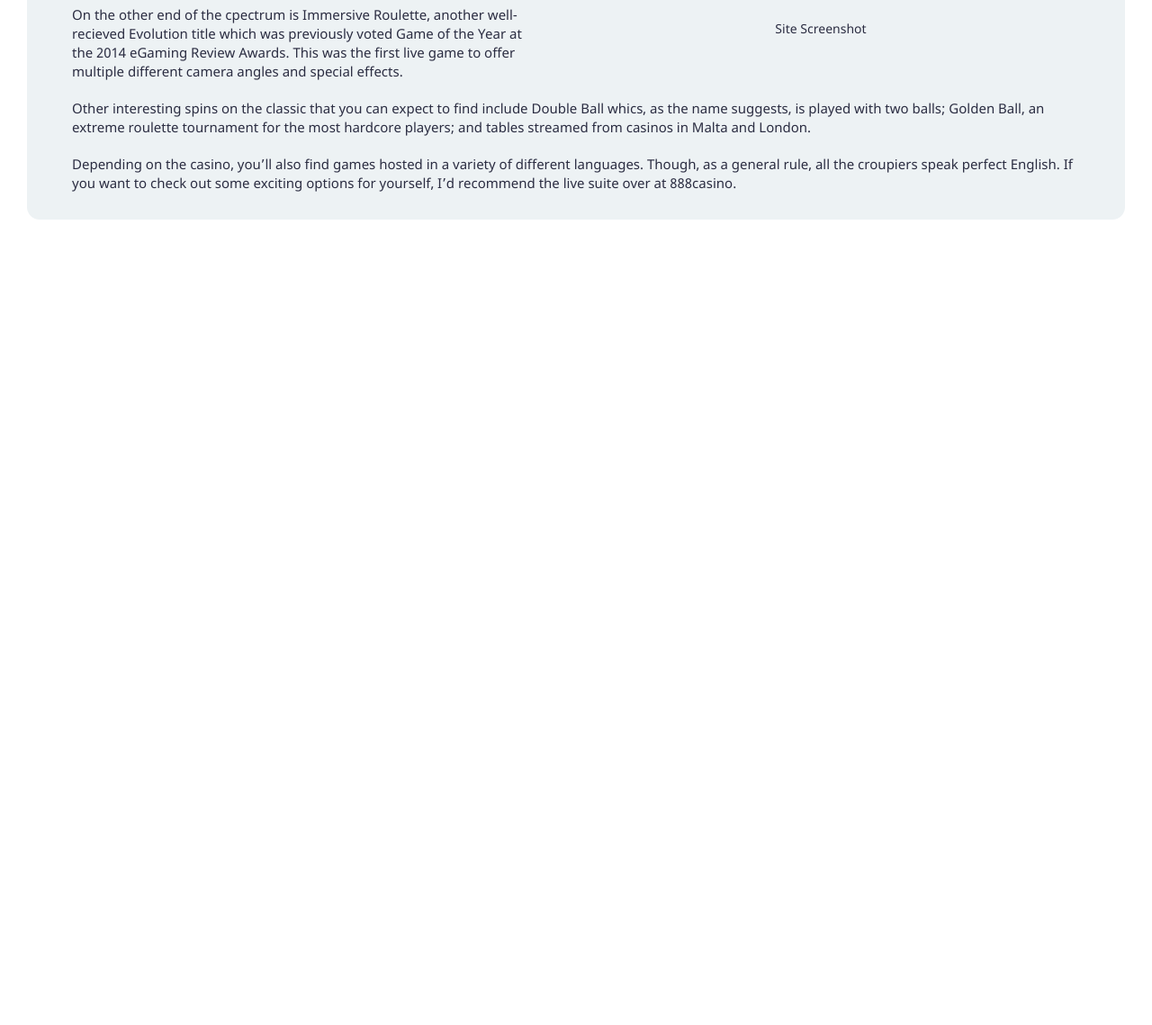
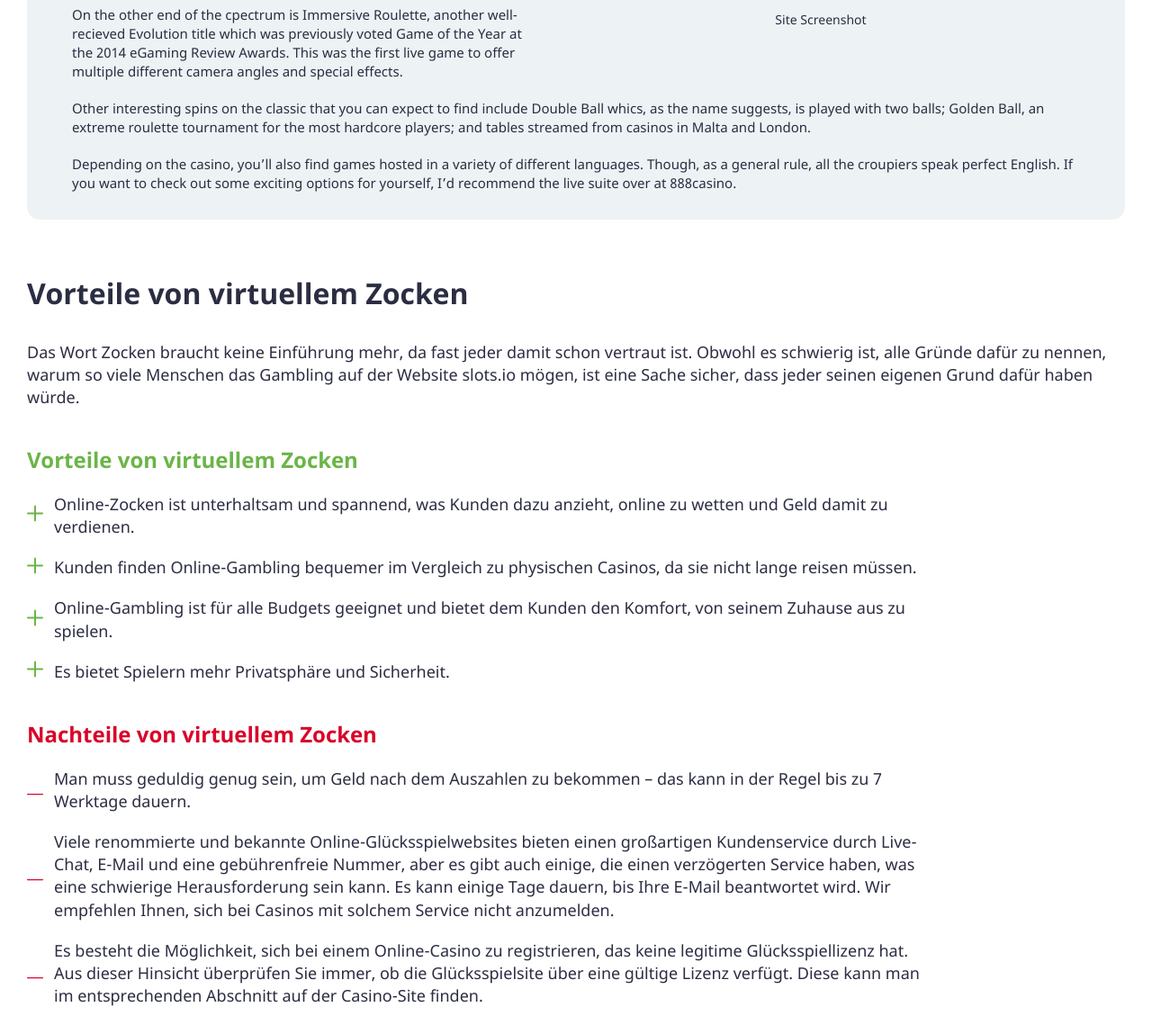
Before and after one commit to Killerlord1988/casinokopf.com, a website: page source/index.html in a window 1280 px wide. Shown: the part 3881-5020 px from the top of the page at 90% size. Before the commit the page ends 4125 px from the top, so only its background shows below. Drawn offline with nearby package versions, Linux system fonts and the light colour scheme; files that its build step writes are made by us from their sources.

Commit message:
add game-advantage

```diff
--- a/source/index.html
+++ b/source/index.html
@@ -269,6 +269,61 @@
         </div>
       </div>
     </section>
+    <section class="game-advantage">
+      <div class="container">
+        <div class="game-advantage__wrapper">
+          <h2>Vorteile von virtuellem Zocken</h2>
+          <p>Das Wort Zocken braucht keine Einführung mehr, da fast jeder damit schon vertraut ist. Obwohl es schwierig
+            ist, alle Gründe dafür zu nennen, warum so viele Menschen das Gambling auf der Website slots.io mögen, ist
+            eine Sache sicher, dass jeder seinen eigenen Grund dafür haben würde.</p>
+
+          <div class="game-advantage__items">
+            <div class="game-advantage__list game-advantage__list--plus">
+              <h3>Vorteile von virtuellem Zocken</h3>
+              <ul>
+                <li>
+                  <p>Online-Zocken ist unterhaltsam und spannend, was Kunden dazu anzieht, online zu wetten und Geld
+                    damit zu verdienen.</p>
+                </li>
+                <li>
+                  <p>Kunden finden Online-Gambling bequemer im Vergleich zu physischen Casinos, da sie nicht lange
+                    reisen müssen.</p>
+                </li>
+                <li>
+                  <p>Online-Gambling ist für alle Budgets geeignet und bietet dem Kunden den Komfort, von seinem Zuhause
+                    aus zu spielen.</p>
+                </li>
+                <li>
+                  <p>Es bietet Spielern mehr Privatsphäre und Sicherheit.</p>
+                </li>
+              </ul>
+            </div>
+            <div class="game-advantage__list game-advantage__list--minus">
+              <h3>Nachteile von virtuellem Zocken</h3>
+              <ul>
+                <li>
+                  <p>Man muss geduldig genug sein, um Geld nach dem Auszahlen zu bekommen – das kann in der Regel bis zu
+                    7 Werktage dauern.</p>
+                </li>
+                <li>
+                  <p>Viele renommierte und bekannte Online-Glücksspielwebsites bieten einen großartigen Kundenservice
+                    durch Live-Chat, E-Mail und eine gebührenfreie Nummer, aber es gibt auch einige, die einen
+                    verzögerten Service haben, was eine schwierige Herausforderung sein kann. Es kann einige Tage
+                    dauern, bis Ihre E-Mail beantwortet wird. Wir empfehlen Ihnen, sich bei Casinos mit solchem Service
+                    nicht anzumelden.</p>
+                </li>
+                <li>
+                  <p>Es besteht die Möglichkeit, sich bei einem Online-Casino zu registrieren, das keine legitime
+                    Glücksspiellizenz hat. Aus dieser Hinsicht überprüfen Sie immer, ob die Glücksspielsite über eine
+                    gültige Lizenz verfügt. Diese kann man im entsprechenden Abschnitt auf der Casino-Site finden.</p>
+                </li>
+              </ul>
+            </div>
+
+          </div>
+        </div>
+      </div>
+    </section>
 
   </main>
 
--- /dev/null
+++ b/source/sass/blocks/game-advantage.scss
@@ -0,0 +1,79 @@
+.game-advantage {
+  padding-top: 60px;
+}
+
+.game-advantage__wrapper h2 {
+  margin: 0;
+  font-weight: bold;
+  font-size: 32px;
+  line-height: 140%;
+}
+
+.game-advantage__wrapper p {
+  margin: 0;
+  margin-top: 30px;
+  font-size: 18px;
+  line-height: 140%;
+}
+
+.game-advantage__items {
+  margin-top: 40px;
+}
+
+.game-advantage__list {
+  max-width: 1014px;
+  margin-top: 40px;
+}
+
+.game-advantage__list ul {
+  margin: 0;
+  padding: 0;
+  list-style: none;
+}
+
+.game-advantage__list li {
+  position: relative;
+  margin: 20px 0;
+  padding-left: 30px;
+}
+
+.game-advantage__list h3 {
+  margin: 0;
+  font-weight: bold;
+  font-size: 24px;
+  line-height: 140%;
+}
+
+.game-advantage__list p {
+  margin: 0;
+  margin-top: 20px;
+  font-size: 18px;
+  line-height: 140%;
+}
+
+.game-advantage__list--plus h3 {
+  color: $color-green;
+}
+
+.game-advantage__list--minus h3 {
+  color: $color-red;
+}
+
+.game-advantage__list--plus li::before,
+.game-advantage__list--minus li::before {
+  position: absolute;
+  left: 0;
+  top: 50%;
+  transform: translateY(-50%);
+}
+
+
+.game-advantage__list--plus li::before {
+  content: url("../img/plus.svg");
+}
+
+
+
+.game-advantage__list--minus li::before {
+  content: url("../img/minus.svg");
+}
--- a/source/sass/blocks/live-roulette.scss
+++ b/source/sass/blocks/live-roulette.scss
@@ -42,6 +42,7 @@
   font-size: 14px;
   line-height: 140%;
   text-align: center;
+  margin-top: 10px;
 }
 
 .live-roulette__text a {
--- a/source/sass/style.scss
+++ b/source/sass/style.scss
@@ -9,3 +9,4 @@
 @import "blocks/our-reviews.scss";
 @import "blocks/ways-payment.scss";
 @import "blocks/live-roulette.scss";
+@import "blocks/game-advantage.scss";
--- a/source/sass/variables.scss
+++ b/source/sass/variables.scss
@@ -3,6 +3,7 @@ $color-grey: #edf2f4;
 $color-text: #666666;
 $color-primary: #ef233c;
 $color-red: #d90429;
+$color-green: #6ab547;
 $color-white: #ffffff;
 $main-font: "NotoSans", "Arial", sans-serif;
 $desktop-width: 1024px;
```
Also changed, not shown: build/css/style.min.css, build/img/minus.svg (added), build/img/plus.svg (added), build/index.html, source/img/minus.svg (added), source/img/plus.svg (added), 1 other file.
